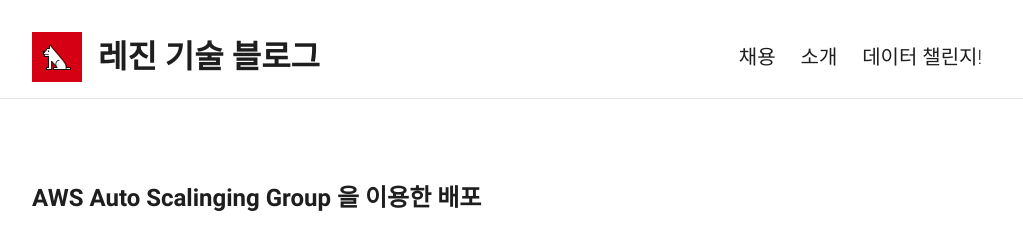
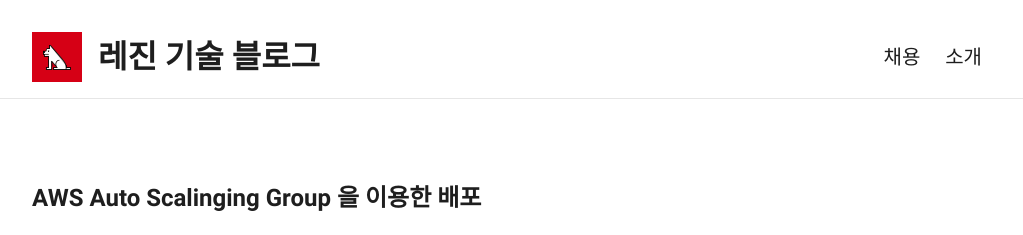
Before and after one commit to lezhin/lezhin.github.io, a Jekyll site: the page built from index.html, in a window 1280 px wide. Shown: the top 235 px of the page, without its empty margins (128-1151 px from the left). Built offline with Jekyll 4.4.1, drawn with Linux system fonts in a browser that asks for light colours; nearby versions of some CDN libraries; some web fonts are replaced; the list of posts is cut into pages by our own code.

Commit message:
데이터챌린지 메뉴 삭제

```diff
--- a/_includes/header.html
+++ b/_includes/header.html
@@ -5,8 +5,6 @@
             {% assign current = page.url | downcase | split: '/' %}
             <a href="{{ site.baseurl }}/recruit/" {% if current[1]=='recruit' %}class="active"{% endif %}>채용</a>
             <a href="{{ site.baseurl }}/about/" {% if current[1]=='about' %}class="active"{% endif %}>소개</a>
-            <a href="{{ site.baseurl }}/events/data-challenge-pyconkr-2017"
-              {% if current[1]=='events' %}class="active"{% endif %}>데이터 챌린지!</a>
         </nav>
     </div>
     <div class="clearfix"></div>
```
